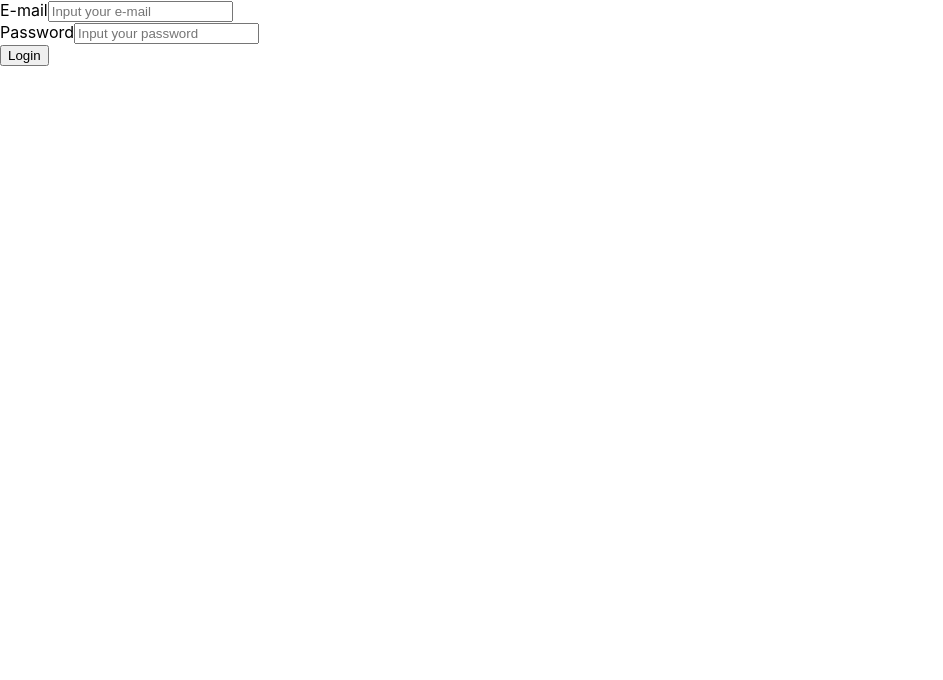
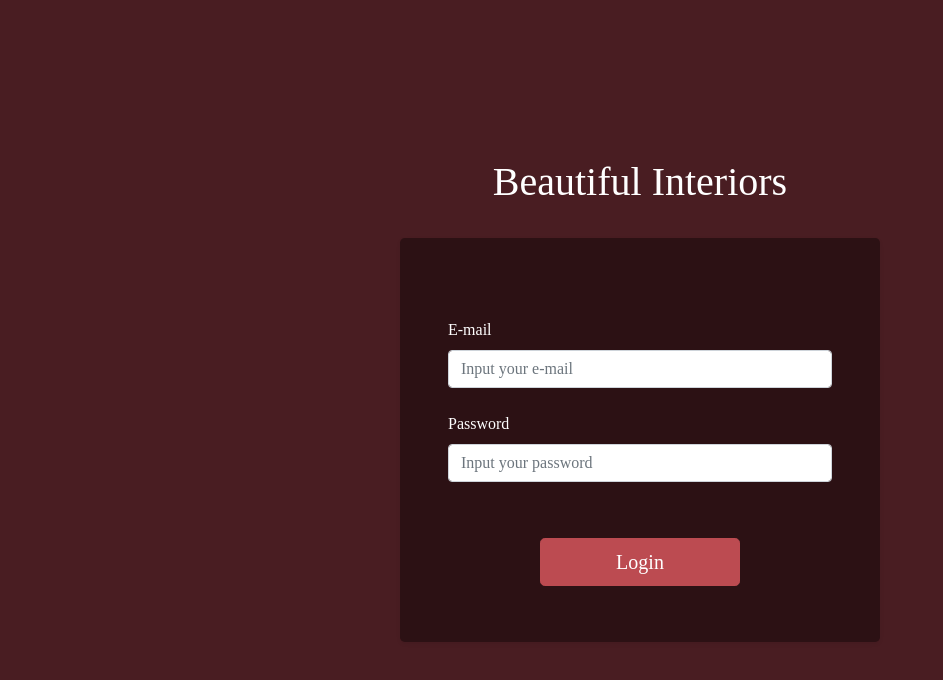
Before and after one commit to bbiancadenisa/beautifullInteriors, a React (Create React App) app in the folder frontend/: page / in a window 1280 px wide. Shown: the top 680 px of the page, without its empty margins (0-943 px from the left). Built offline with nearby package versions, Linux system fonts and the light colour scheme.

Commit message:
feat: apply styling to login page

```diff
--- a/frontend/package.json
+++ b/frontend/package.json
@@ -6,6 +6,7 @@
     "@testing-library/jest-dom": "^5.16.3",
     "@testing-library/react": "^12.1.4",
     "@testing-library/user-event": "^13.5.0",
+    "bootstrap": "^5.1.3",
     "react": "^18.0.0",
     "react-dom": "^18.0.0",
     "react-scripts": "5.0.0",
--- a/frontend/src/App.js
+++ b/frontend/src/App.js
@@ -1,4 +1,5 @@
 import './App.css';
+import 'bootstrap/dist/css/bootstrap.min.css';
 import Login from './components/Login/Login';
 
 
--- a/frontend/src/components/Login/Login.css
+++ b/frontend/src/components/Login/Login.css
@@ -0,0 +1,28 @@
+
+.containerLogin {
+    height: 100vh;
+    background-color: #491D22 !important;
+    display: flex;
+    justify-content: center;
+    font-family: "HelveticaNeue-Light";
+}
+
+.formContainer {
+    padding: 5em 3em 1em 3em;
+    background-color: #2C1114 !important;
+    border-radius: 0.3em;
+    width: 30em;
+}
+
+.btnLogin, .btnLogin:hover, .btnLogin:focus, .btnLogin:active, .btnLogin:active:focus {
+    margin: 2em;
+    color: white !important;
+    width: 10em;
+    background-color: #BC4B51 !important;
+    border-color: #BC4B51 !important;
+    box-shadow: none !important;
+}
+
+.textContainer {
+    margin-bottom: 1.5em;
+}
--- a/frontend/src/components/Login/Login.js
+++ b/frontend/src/components/Login/Login.js
@@ -16,9 +16,12 @@ const Login = (props) => {
     }
 
     return (
-        <div>
-            <div>
-                <div>
+        <div className='containerLogin text-white container-fluid d-flex flex-row align-items-center text-align-center'>
+            <div className='d-flex flex-column align-items-center'>
+            <div className='text-center textContainer'>
+                    <h1> Beautiful Interiors </h1>
+                </div>
+                <div className='shadow-sm rounded-lg formContainer'>
                     <form id='loginIdForm' onSubmit={(e) => {
                         e.preventDefault()
                         handleLogin()
@@ -29,6 +32,7 @@ const Login = (props) => {
                                 type='email'
                                 id='email'
                                 name='email'
+                                className='form-control mt-2'
                                 placeholder='Input your e-mail'
                                 value={userEmail}
                                 onChange={(event) => handleFormComplete(event)}
@@ -40,13 +44,14 @@ const Login = (props) => {
                                 type='password'
                                 id='password'
                                 name='password'
+                                className='form-control mt-2'
                                 placeholder='Input your password'
                                 value={userPassword}
                                 onChange={(event) => handleFormComplete(event)}
                             />
                         </div>
-                        <div>
-                            <button>
+                        <div className='d-flex justify-content-center mt-3' >
+                            <button className='btn btn-lg btnLogin'>
                                 Login
                             </button>
                         </div>
```
Also changed, not shown: 1 other file (tests, documents, lock files or other folders).
